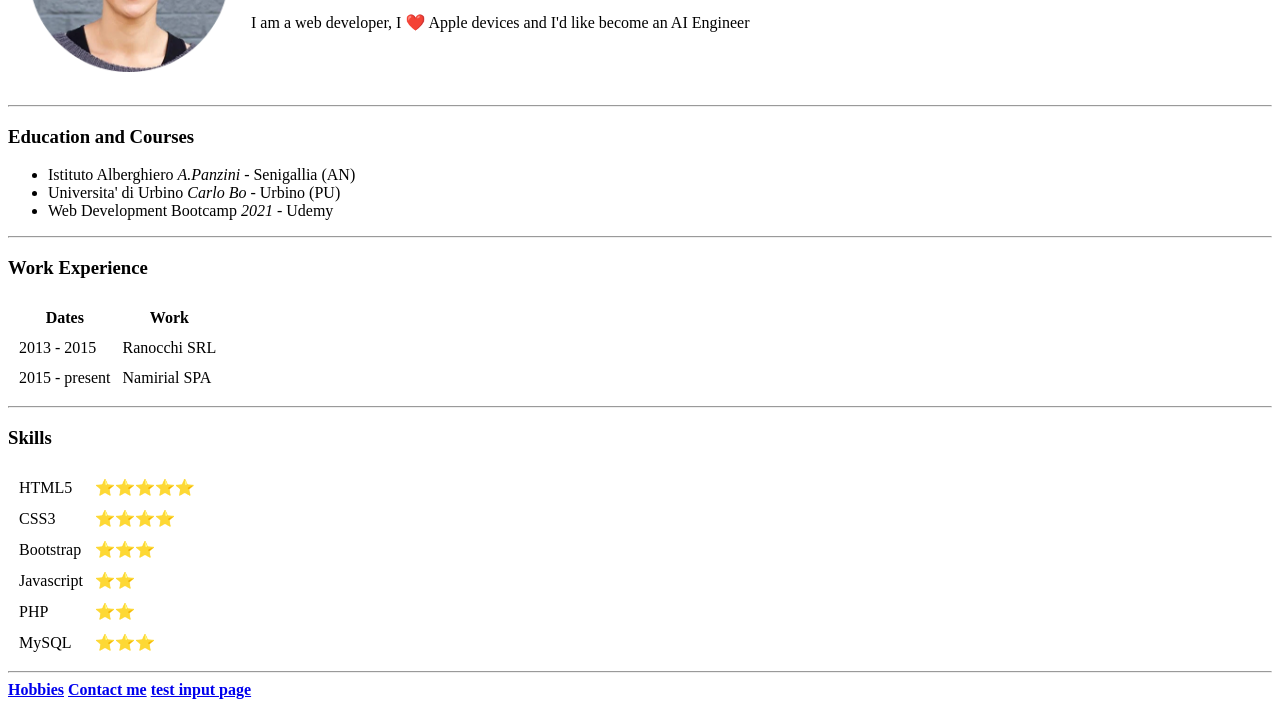
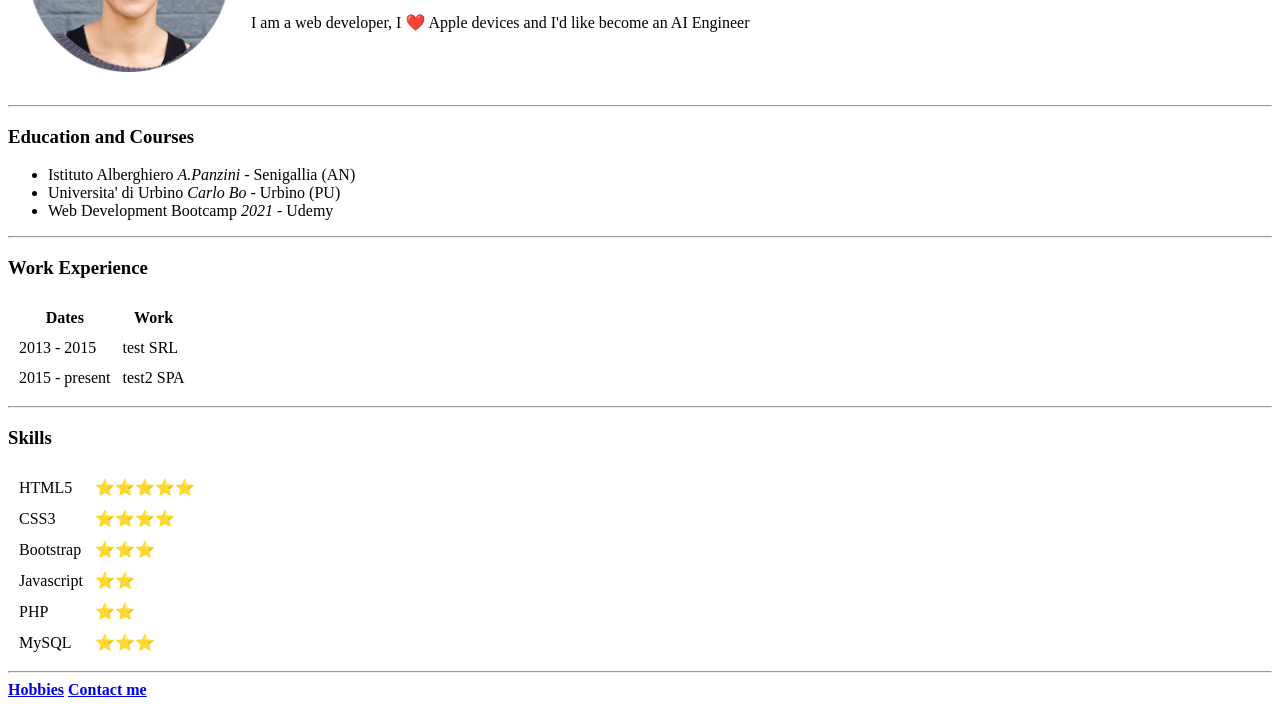
Before and after one commit to Wikilangelo/cv, a plain HTML site: page index.html in a window 1280 px wide. Shown: the part 157-864 px from the top of the page. Drawn offline with Linux system fonts and the light colour scheme.

Commit message:
Add files via upload

```diff
--- a/index.html
+++ b/index.html
@@ -38,11 +38,11 @@
     <tbody>
       <tr>
         <td>2013 - 2015</td>
-        <td>Ranocchi SRL</td>
+        <td>test SRL</td>
       </tr>
       <tr>
         <td>2015 - present</td>
-        <td>Namirial SPA</td>
+        <td>test2 SPA</td>
       </tr>
 
     </tbody>
@@ -81,7 +81,6 @@
   <hr />
   <a href="hobbies.html"><strong>Hobbies</strong></a>
   <a href="contacts.html"><strong>Contact me</strong></a>
-  <a href="inputs.html"><strong>test input page</strong></a>
 
 </body>
 
```
Also changed, not shown: contacts.html (+2 -2 lines).
